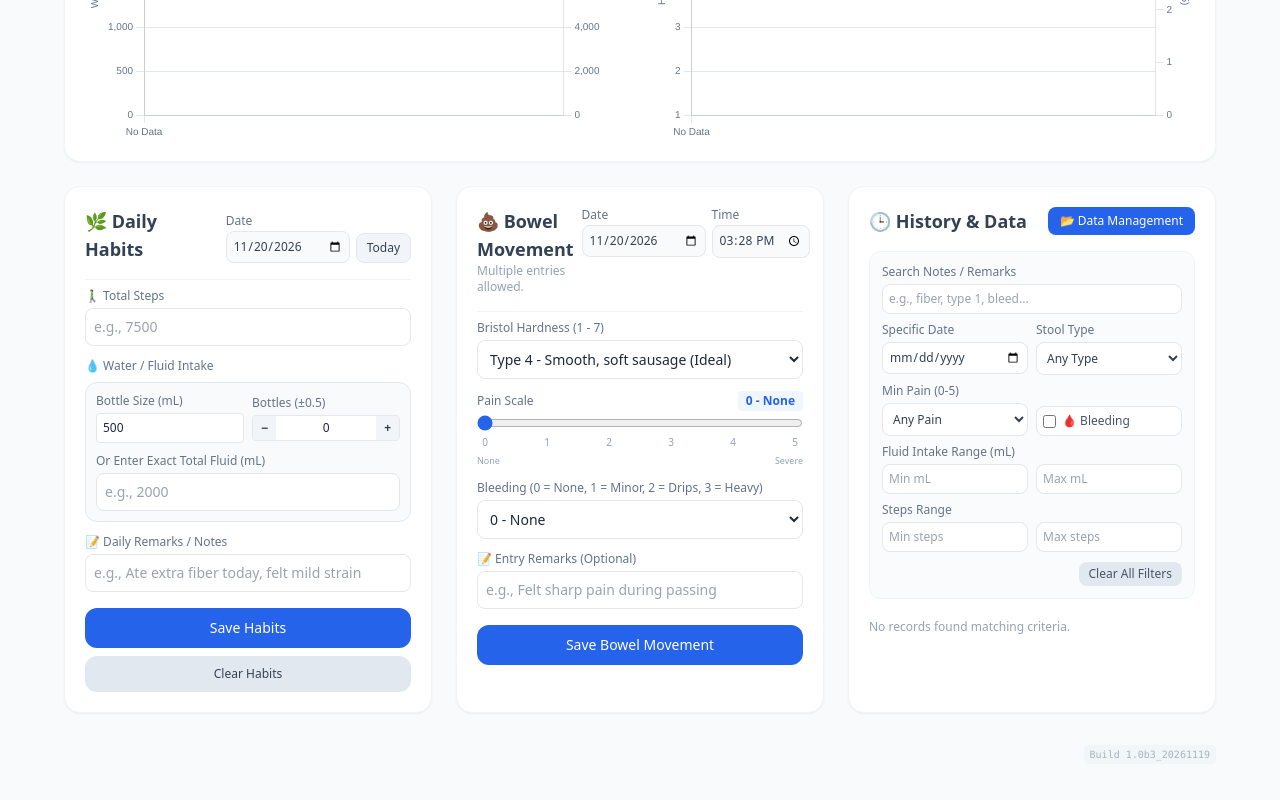
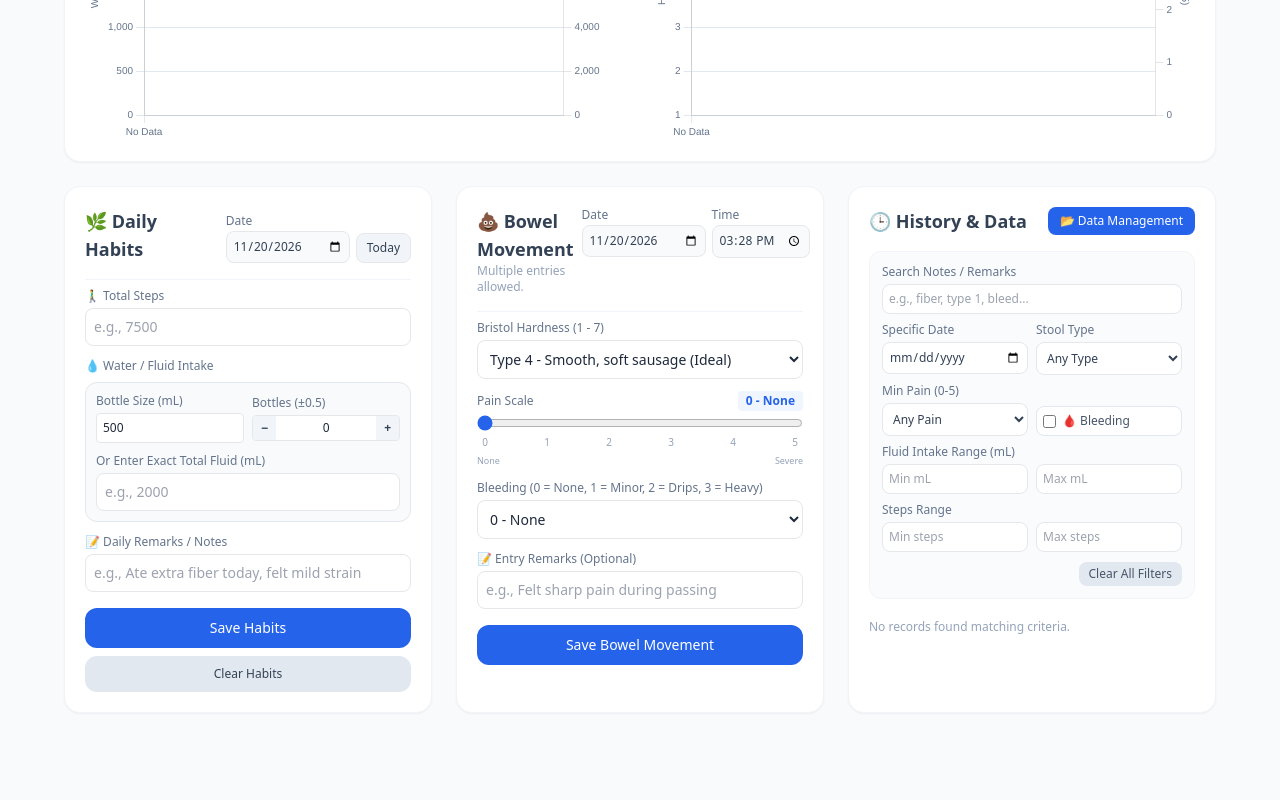
Before and after one commit to mytf49/Daily-Habit-and-Bowel-Movement-Tracker, a plain HTML site: page index.html in a window 1280 px wide. Shown: the part 439-1239 px from the top of the page. After the commit the page ends 1216 px from the top, so only its background shows below. Drawn offline with nearby package versions, Linux system fonts and the light colour scheme.

Commit message:
Update index.html

```diff
--- a/index.html
+++ b/index.html
@@ -326,11 +326,6 @@
             </div>
         </main>
     </div>
-
-    <!-- Footer Badge -->
-    <footer class="w-full flex justify-end mt-8 pointer-events-none">
-        <span class="text-[10px] font-mono text-slate-400/80 dark:text-slate-500/80 bg-slate-100/80 dark:bg-slate-900/80 px-1.5 py-0.5 rounded">Build 1.0b3_20261119</span>
-    </footer>
 
     <!-- Data Management Popout Modal -->
     <div id="data-modal" onclick="handleBackdropClick(event, 'data-modal')" class="fixed inset-0 bg-black/50 backdrop-blur-sm z-40 flex items-center justify-center p-4 hidden">
```
